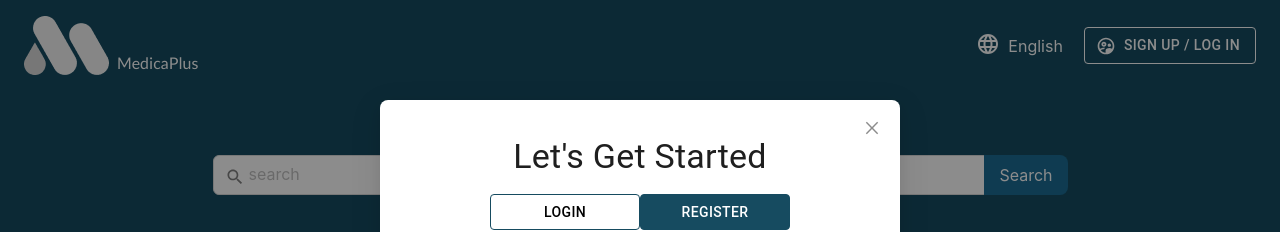
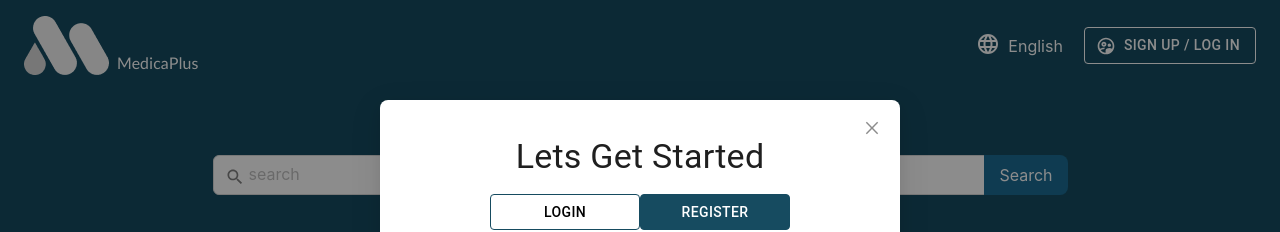
Before and after one commit to amoorihesham/medica-, a Next.js app: page / in a window 1280 px wide. Both pictures are taken after a click on the button "SIGN UP / LOG IN". Shown: the top 232 px of the page. Built offline with nearby package versions, Linux system fonts and the light colour scheme.

Commit message:
Solve Escape Cahr

```diff
--- a/components/globals/register-login-btn/register-login-btn.jsx
+++ b/components/globals/register-login-btn/register-login-btn.jsx
@@ -41,7 +41,7 @@ const RegisterLoginBtn = () => {
           component='h1'
           sx={{ textAlign: 'center', marginTop: '1rem' }}
         >
-          Let's Get Started
+          Lets Get Started
         </Typography>
         <Box sx={{ marginY: '1rem', display: 'flex', justifyContent: 'center' }}>
           <Button
```
